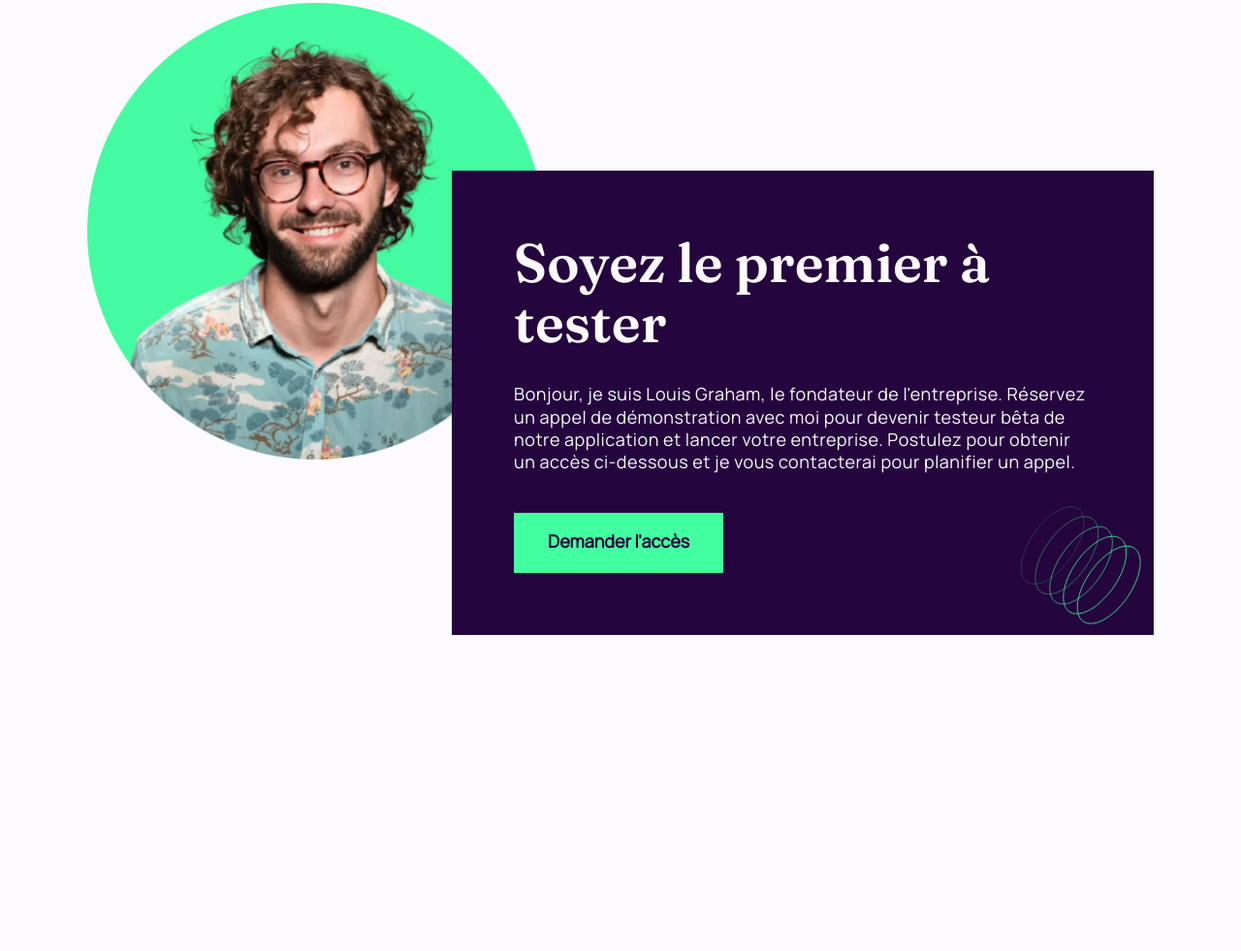
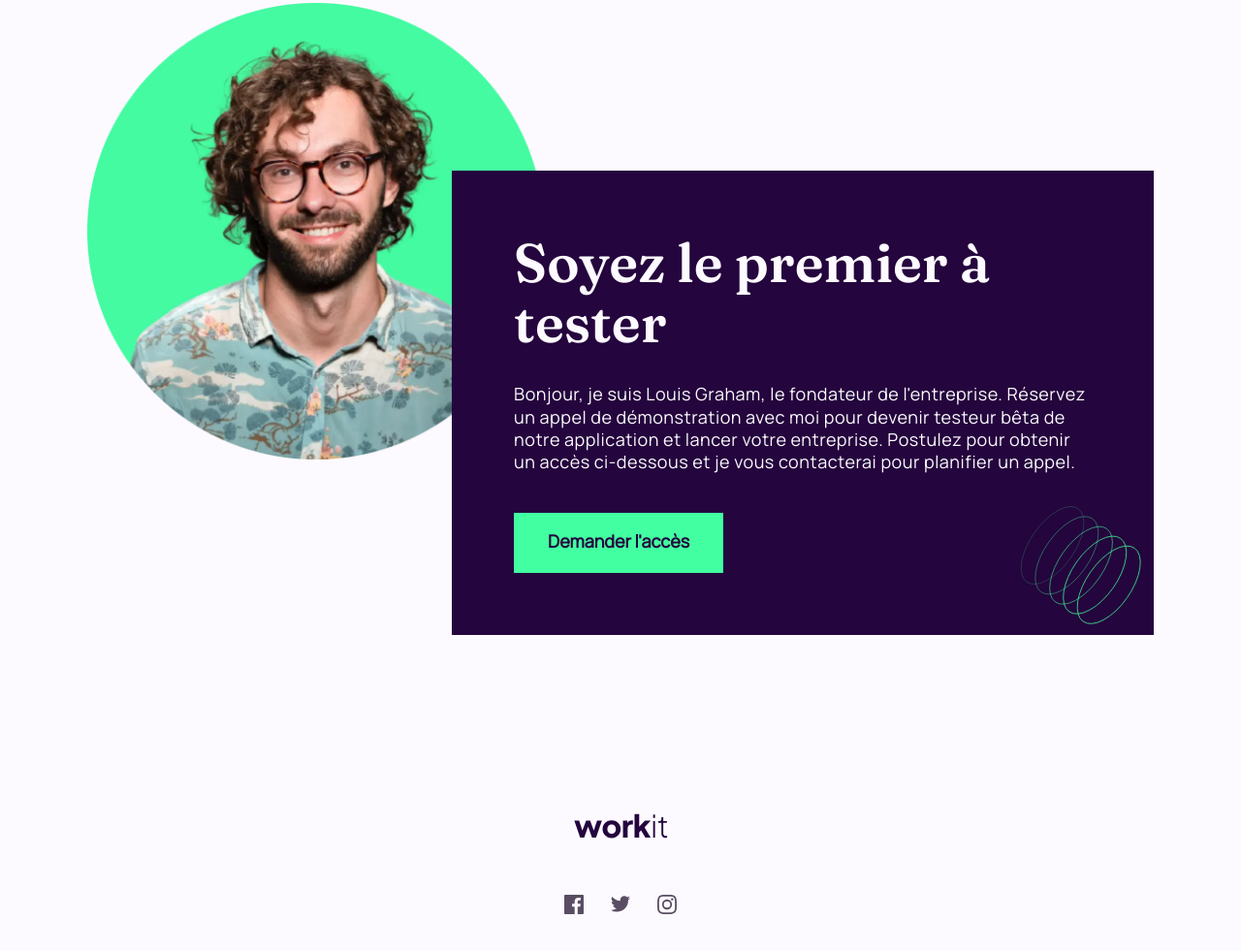
Before and after one commit to cedric-renais/workit, a website built with Vite: page index.html in a window 1280 px wide. Shown: the part 1354-2335 px from the top of the page at 97% size. Before the commit the page ends 2009 px from the top, so only its background shows below. Built offline with nearby package versions, Linux system fonts and the light colour scheme.

Commit message:
🚧 Footer section HTML & SCSS 🎨

```diff
--- a/index.html
+++ b/index.html
@@ -104,7 +104,30 @@
       </section>
     </main>
     <!-- Footer -->
-    <footer class="footer"></footer>
+    <footer class="footer">
+      <div class="footer__wrapper wrapper">
+        <a class="footer__logo" href="#">
+          <img  src="./assets/images/logo-dark.svg" alt="WORKit page d'accueil">
+        </a>
+        <div class="footer__links">
+          <a href="#" class="footer__link">
+            <svg class="footer__icon" xmlns="http://www.w3.org/2000/svg" width="20" height="20" viewBox="0 0 20 20">
+              <title>Facebook</title>
+              <path fill="#584D62" d="M18.896 0H1.104C.494 0 0 .494 0 1.104v17.793C0 19.506.494 20 1.104 20h9.58v-7.745H8.076V9.237h2.606V7.01c0-2.583 1.578-3.99 3.883-3.99 1.104 0 2.052.082 2.329.119v2.7h-1.598c-1.254 0-1.496.597-1.496 1.47v1.928h2.989l-.39 3.018h-2.6V20h5.098c.608 0 1.102-.494 1.102-1.104V1.104C20 .494 19.506 0 18.896 0Z"/></svg>
+          </a>
+          <a href="#" class="footer__link">
+            <svg class="footer__icon" xmlns="http://www.w3.org/2000/svg" width="20" height="17" viewBox="0 0 20 17">
+              <title>Twitter</title>
+              <path fill="#584D62" d="M20 2.172a8.192 8.192 0 0 1-2.357.646 4.11 4.11 0 0 0 1.805-2.27 8.22 8.22 0 0 1-2.606.996A4.096 4.096 0 0 0 13.847.248c-2.65 0-4.596 2.472-3.998 5.037A11.648 11.648 0 0 1 1.392 1a4.109 4.109 0 0 0 1.27 5.478 4.086 4.086 0 0 1-1.858-.513c-.045 1.9 1.318 3.679 3.291 4.075a4.113 4.113 0 0 1-1.853.07 4.106 4.106 0 0 0 3.833 2.849A8.25 8.25 0 0 1 0 14.658a11.616 11.616 0 0 0 6.29 1.843c7.618 0 11.923-6.434 11.663-12.205A8.354 8.354 0 0 0 20 2.172Z"/></svg>
+          </a>
+          <a href="#" class="footer__link">
+            <svg class="footer__icon" xmlns="http://www.w3.org/2000/svg" width="20" height="20" viewBox="0 0 20 20">
+              <title>Instagram</title>
+              <path fill="#584D62" d="M10 1.802c2.67 0 2.987.01 4.042.059 2.71.123 3.975 1.409 4.099 4.099.048 1.054.057 1.37.057 4.04 0 2.672-.01 2.988-.057 4.042-.124 2.687-1.387 3.975-4.1 4.099-1.054.048-1.37.058-4.041.058-2.67 0-2.987-.01-4.04-.058-2.717-.124-3.977-1.416-4.1-4.1-.048-1.054-.058-1.37-.058-4.041 0-2.67.01-2.986.058-4.04.124-2.69 1.387-3.977 4.1-4.1 1.054-.048 1.37-.058 4.04-.058ZM10 0C7.284 0 6.944.012 5.877.06 2.246.227.227 2.242.061 5.877.01 6.944 0 7.284 0 10s.012 3.057.06 4.123c.167 3.632 2.182 5.65 5.817 5.817 1.067.048 1.407.06 4.123.06s3.057-.012 4.123-.06c3.629-.167 5.652-2.182 5.816-5.817.05-1.066.061-1.407.061-4.123s-.012-3.056-.06-4.122C19.777 2.249 17.76.228 14.124.06 13.057.01 12.716 0 10 0Zm0 4.865a5.135 5.135 0 1 0 0 10.27 5.135 5.135 0 0 0 0-10.27Zm0 8.468a3.333 3.333 0 1 1 0-6.666 3.333 3.333 0 0 1 0 6.666Zm5.338-9.87a1.2 1.2 0 1 0 0 2.4 1.2 1.2 0 0 0 0-2.4Z"/></svg>
+          </a>
+        </div>
+      </div>
+    </footer>
     <script type="module" src="/main.js"></script>
   </body>
 </html>
--- a/sass/components/_cta.scss
+++ b/sass/components/_cta.scss
@@ -6,6 +6,7 @@
     3.1594827586206895rem + 3.5862068965517238vw,
     u.rem(90)
   );
+  padding-block-end: u.rem(64);
 
   &__wrapper {
     display: grid;
@@ -22,6 +23,7 @@
     @include u.breakpoint('large') {
       grid-template-rows: u.rem(173) auto u.rem(173);
       grid-template-columns: auto u.rem(95) auto;
+      padding-block-end: u.rem(120);
     }
   }
 
--- /dev/null
+++ b/sass/components/_footer.scss
@@ -0,0 +1,43 @@
+@use '../util/' as u;
+
+.footer {
+  padding-block-end: u.rem(64);
+
+  &__wrapper {
+    display: flex;
+    align-items: center;
+    flex-direction: column;
+    gap: u.rem(58);
+  }
+
+  &__logo {
+    &:hover {
+      img {
+        opacity: 0.8;
+      }
+    }
+
+    img {
+      transition: opacity 0.2s ease-in-out;
+    }
+  }
+
+  &__links {
+    display: flex;
+    gap: u.rem(28);
+  }
+
+  &__link {
+    &:hover {
+      path {
+        fill: var(--color-purple);
+      }
+    }
+  }
+
+  &__icon {
+    path {
+      transition: fill 0.2s ease-in-out;
+    }
+  }
+}
--- a/sass/components/_index.scss
+++ b/sass/components/_index.scss
@@ -2,3 +2,4 @@
 @forward 'hero';
 @forward 'features';
 @forward 'cta';
+@forward 'footer';
```
